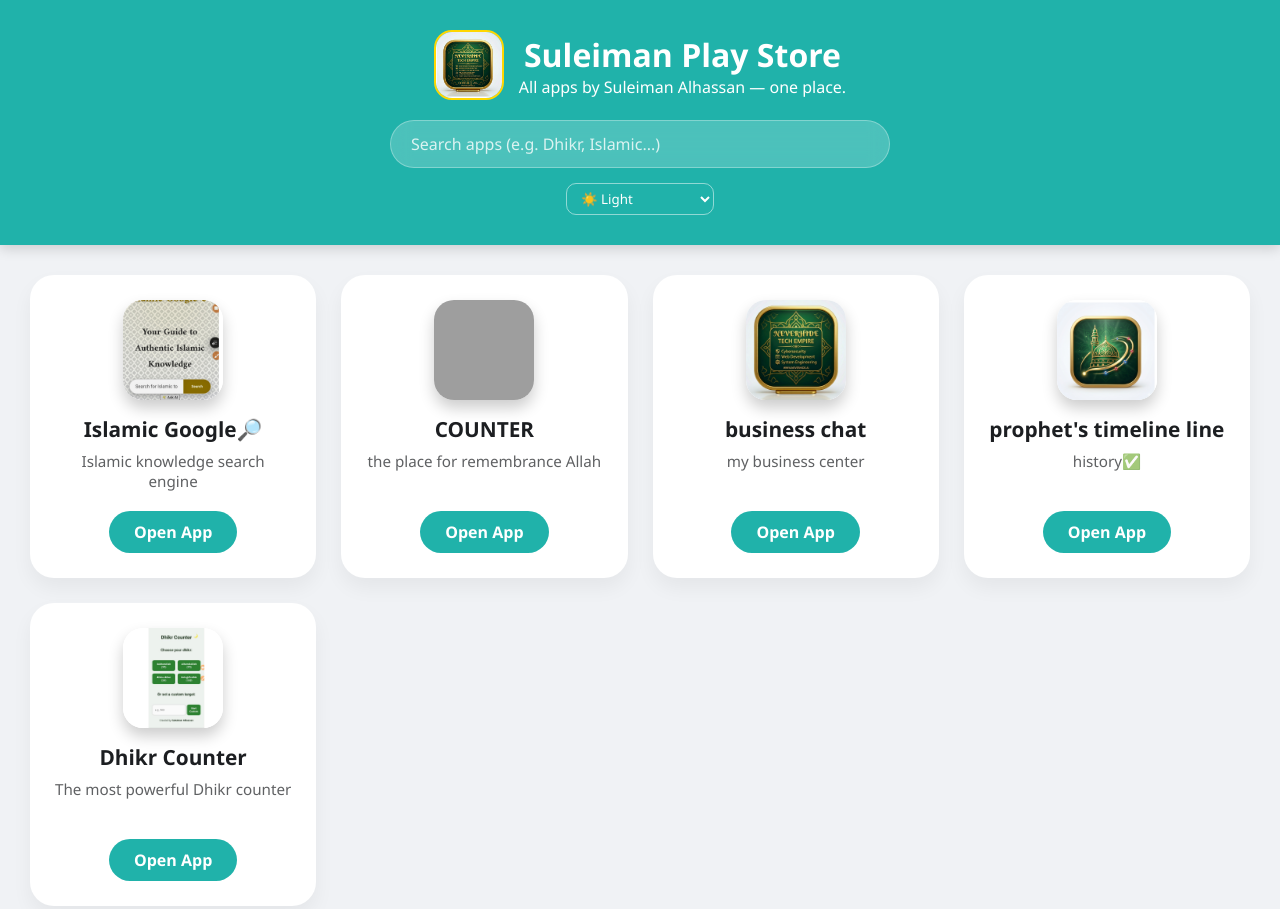
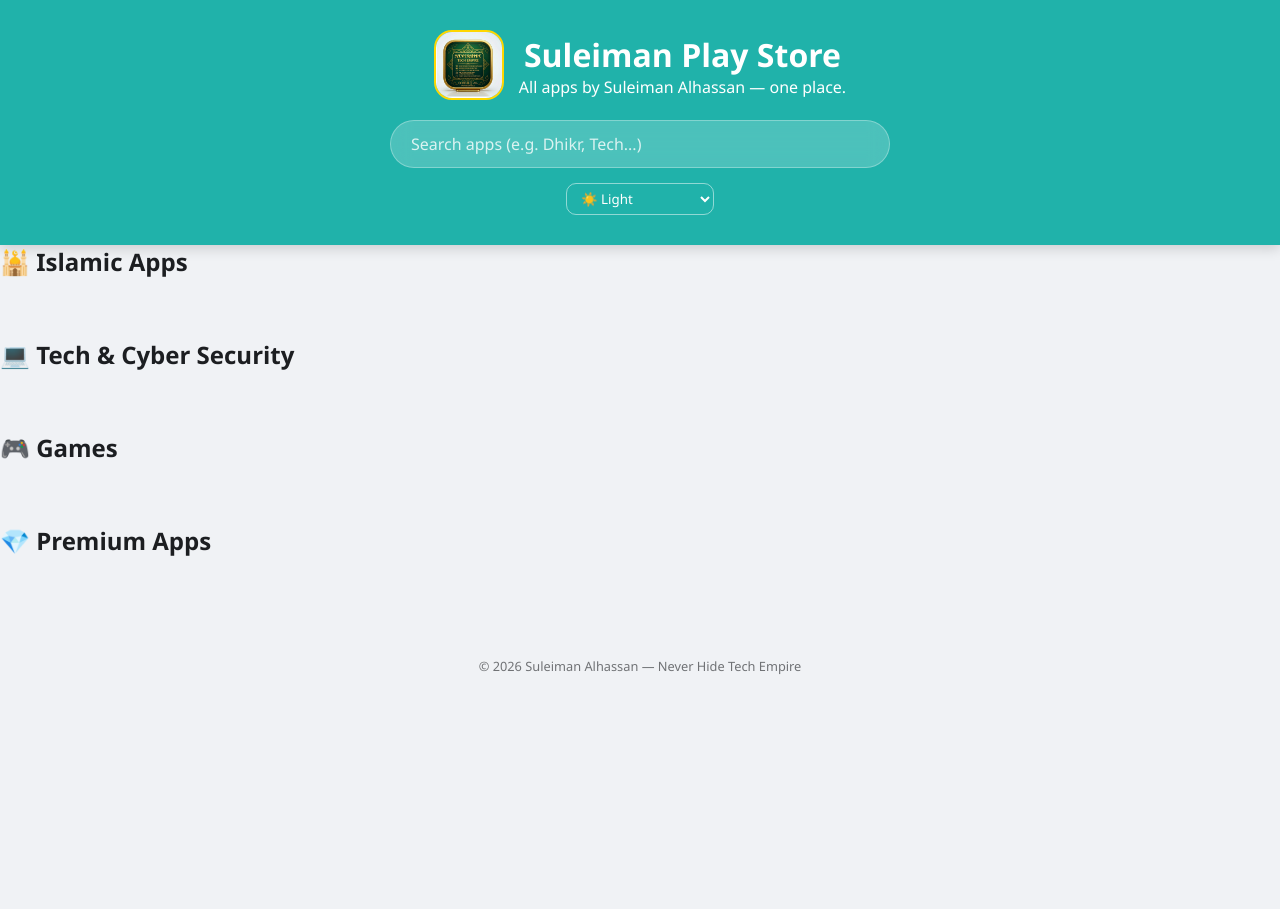
Before and after one commit to sulimanalhassan123as-code/Starboy, a plain HTML site: page index.html in a window 1280 px wide. Shown: the top 909 px of the page. After the commit the page ends 800 px from the top, so only its background shows below. Drawn offline with Linux system fonts and the light colour scheme; grey boxes are pictures that could not be loaded.

Commit message:
Update index.html

```diff
--- a/index.html
+++ b/index.html
@@ -10,7 +10,7 @@
   <link rel="manifest" href="manifest.json" />
   <link rel="icon" href="icons/suleiman-logo.png" type="image/png" />
 </head>
-<body>
+<body data-theme="light">
 
   <header class="site-header">
     <div class="brand">
@@ -21,7 +21,7 @@
       </div>
     </div>
 
-    <input id="search" placeholder="Search apps (e.g. Dhikr, Islamic...)" />
+    <input id="search" placeholder="Search apps (e.g. Dhikr, Tech...)" autocomplete="off" />
 
     <div id="theme-switcher">
       <select id="theme-select">
@@ -32,16 +32,37 @@
     </div>
   </header>
 
-  <main id="apps-container" class="apps-container">
-    </main>
+  <main class="main-content">
+
+    <div class="category-wrapper">
+      <h2 class="category-title">🕌 Islamic Apps</h2>
+      <div id="islamic-container" class="apps-container"></div>
+    </div>
+
+    <div class="category-wrapper">
+      <h2 class="category-title">💻 Tech & Cyber Security</h2>
+      <div id="tech-container" class="apps-container"></div>
+    </div>
+
+    <div class="category-wrapper">
+      <h2 class="category-title">🎮 Games</h2>
+      <div id="games-container" class="apps-container"></div>
+    </div>
+
+    <div class="category-wrapper">
+      <h2 class="category-title">💎 Premium Apps</h2>
+      <div id="premium-container" class="apps-container"></div>
+    </div>
+
+  </main>
 
   <footer>
     <p>© 2026 Suleiman Alhassan — Never Hide Tech Empire</p>
   </footer>
 
   <script src="js/main.js"></script>
-
   <script>
+    // Theme Management
     const themeSelect = document.getElementById('theme-select');
     const savedTheme = localStorage.getItem('theme') || 'light';
     document.body.setAttribute('data-theme', savedTheme);
```
